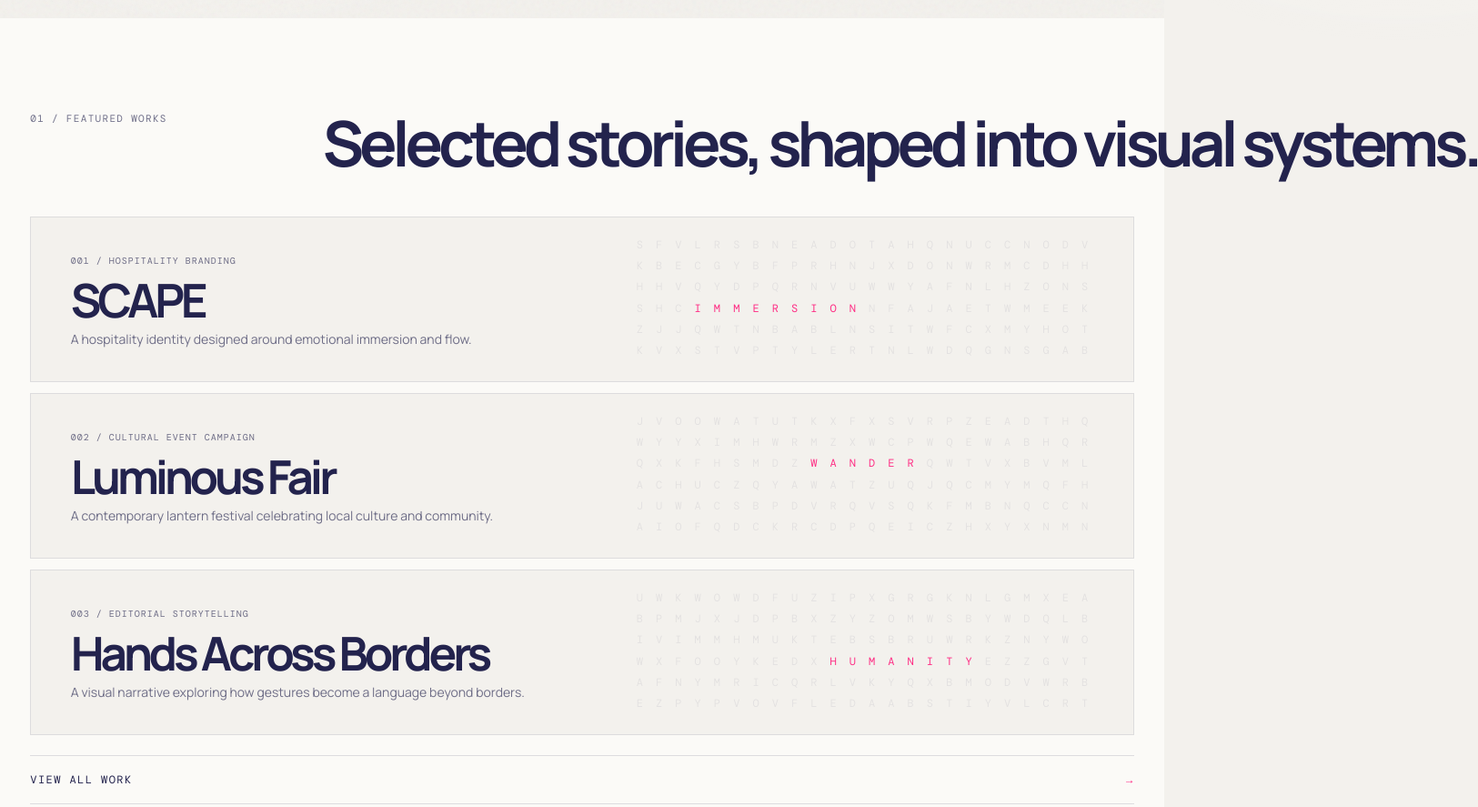
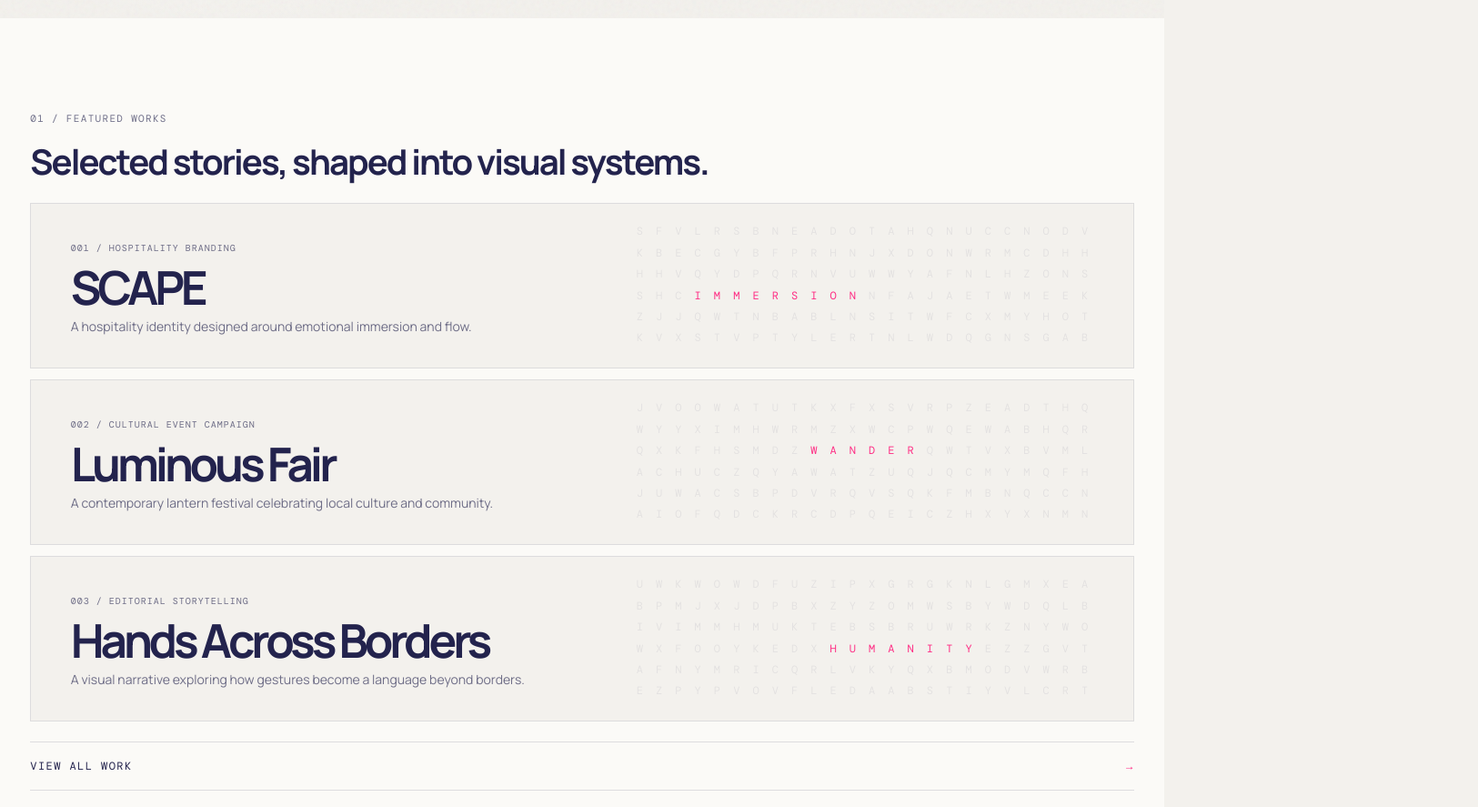
Before and after one commit to hongyueshen/portfolio, a plain HTML site: page index.html in a window 1280 px wide. Shown: the part 780-1667 px from the top of the page at 91% size, 1625 px wide, since content can reach past the window. Drawn offline with nearby package versions, Linux system fonts and the light colour scheme.

Commit message:
Fix featured work heading alignment

```diff
--- a/index.html
+++ b/index.html
@@ -50,7 +50,7 @@
       </section>
 
       <section class="section featured-section" id="selected-work">
-        <div class="section-heading reveal">
+        <div class="section-heading featured-heading reveal">
           <p class="eyebrow">01 / Featured Works</p>
           <h2>Selected stories, shaped into visual systems.</h2>
         </div>
```
